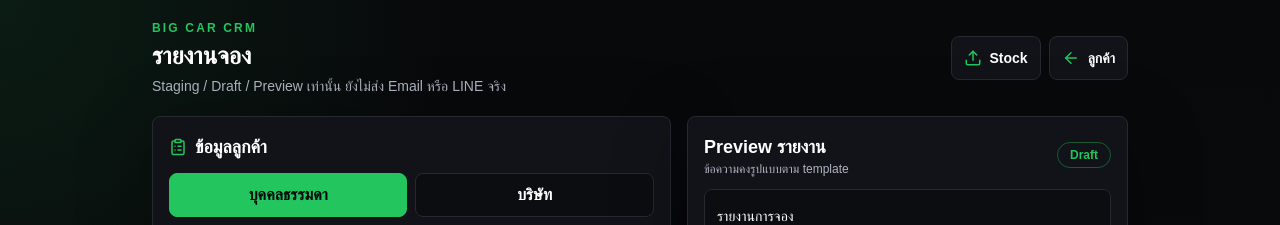
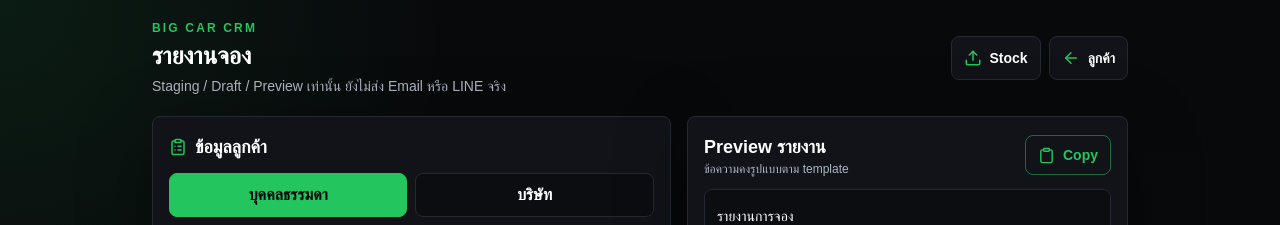
Before and after one commit to thakornakin-alt/bigcar-crm, a Next.js app: page /booking-reports in a window 1280 px wide. Shown: the top 225 px of the page. Built offline with nearby package versions, Linux system fonts and the light colour scheme.

Commit message:
Add booking report copy button

```diff
--- a/app/booking-reports/page.tsx
+++ b/app/booking-reports/page.tsx
@@ -7,6 +7,7 @@ import {
   ArrowLeft,
   Camera,
   CheckCircle2,
+  Clipboard,
   ClipboardList,
   FileText,
   Loader2,
@@ -111,6 +112,7 @@ export default function BookingReportsPage() {
     companyCertificate: []
   });
   const [lookupStatus, setLookupStatus] = useState("");
+  const [copying, setCopying] = useState(false);
   const [saving, setSaving] = useState(false);
   const [message, setMessage] = useState("");
   const [error, setError] = useState("");
@@ -271,6 +273,21 @@ export default function BookingReportsPage() {
     }
   }
 
+  async function copyReport() {
+    setCopying(true);
+    setError("");
+    setMessage("");
+
+    try {
+      await navigator.clipboard.writeText(reportText);
+      setMessage("คัดลอก Preview รายงานแล้ว");
+    } catch {
+      setError("คัดลอกไม่สำเร็จ กรุณาเลือกข้อความใน Preview แล้ว copy เอง");
+    } finally {
+      window.setTimeout(() => setCopying(false), 500);
+    }
+  }
+
   return (
     <main className="mx-auto min-h-screen w-full max-w-5xl px-4 pb-24 pt-5 sm:px-6">
       <header className="mb-5 flex items-center justify-between gap-3">
@@ -407,7 +424,15 @@ export default function BookingReportsPage() {
                 <h2 className="text-lg font-bold text-white">Preview รายงาน</h2>
                 <p className="text-xs text-soft">ข้อความคงรูปแบบตาม template</p>
               </div>
-              <span className="rounded-full border border-brand/40 px-3 py-1 text-xs font-semibold text-brand">Draft</span>
+              <button
+                type="button"
+                onClick={copyReport}
+                disabled={copying}
+                className="flex min-h-10 items-center justify-center gap-2 rounded-lg border border-brand/50 px-3 text-sm font-semibold text-brand transition hover:border-brand"
+              >
+                {copying ? <Loader2 size={17} className="animate-spin" /> : <Clipboard size={17} />}
+                Copy
+              </button>
             </div>
             <pre className="max-h-[56vh] overflow-auto whitespace-pre-wrap rounded-lg border border-line bg-[#0b0d11] p-3 text-sm leading-7 text-white">
               {reportText}
```
